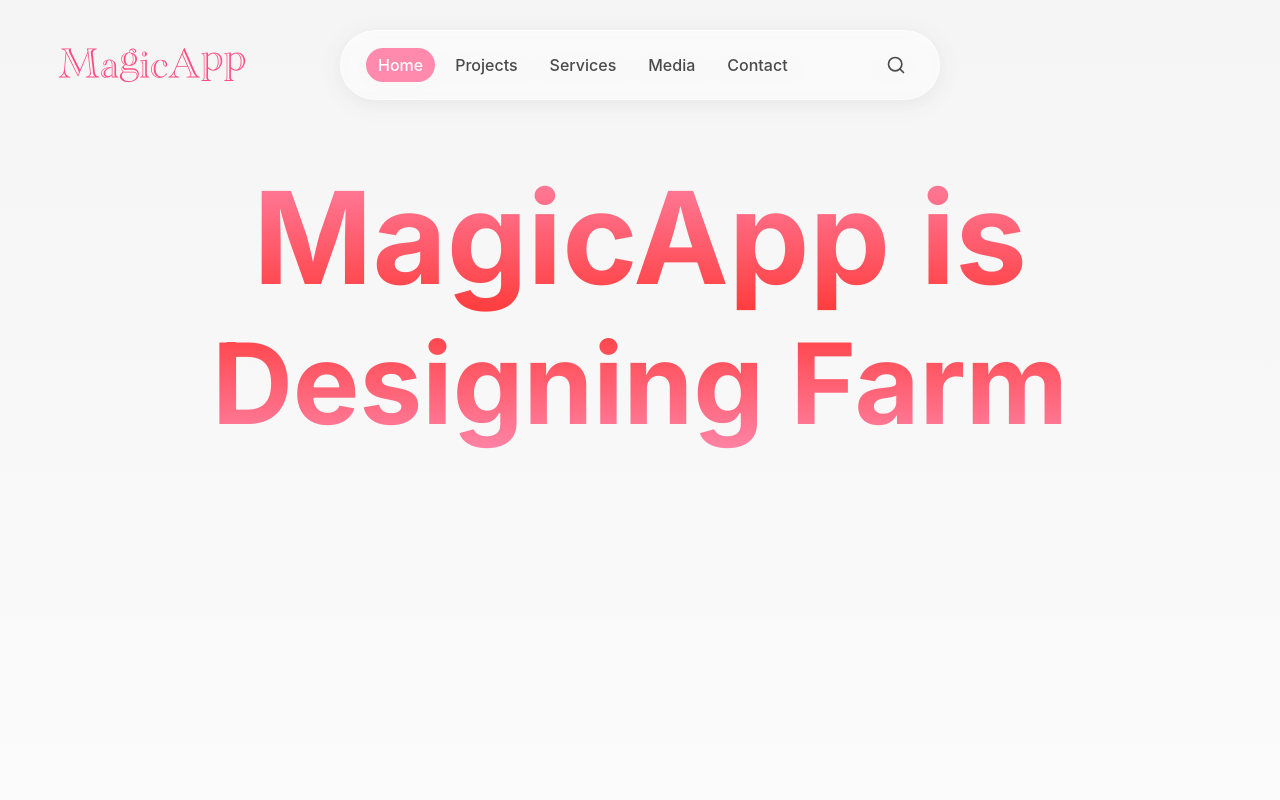
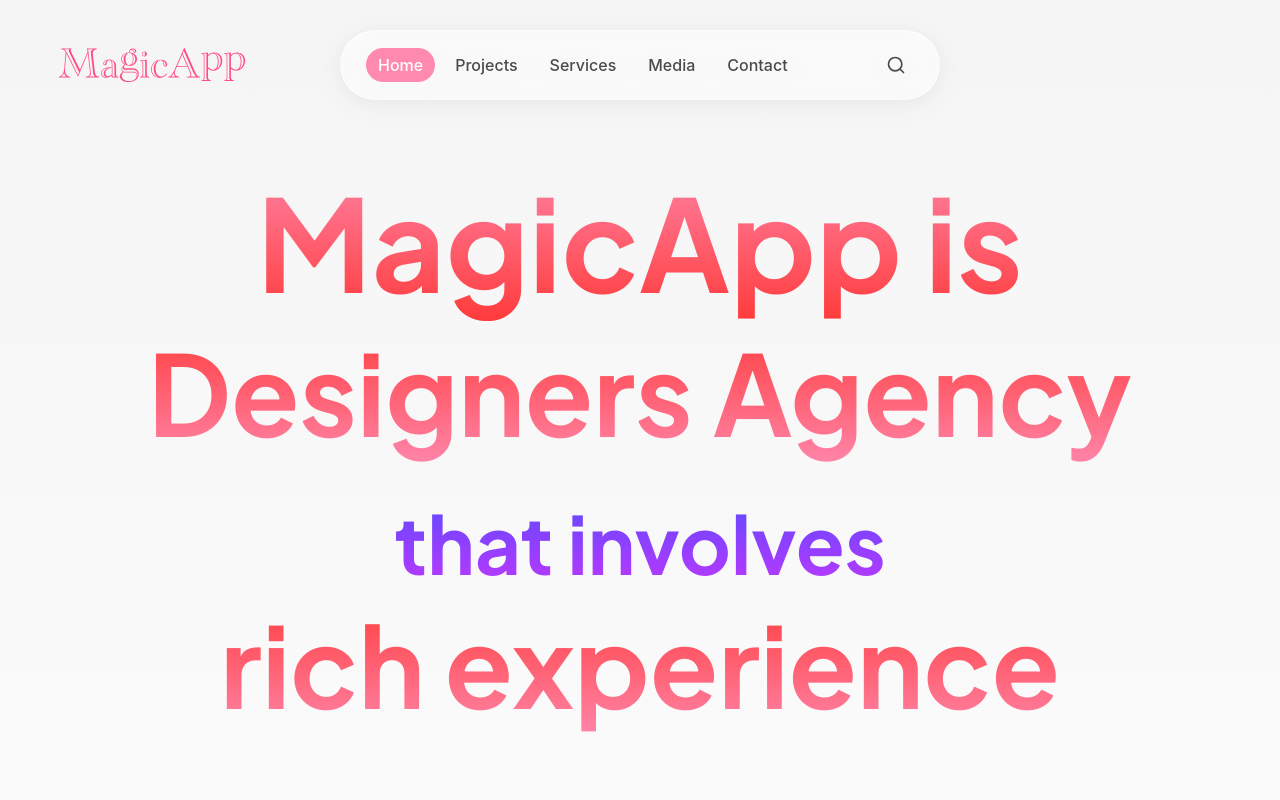
Before and after one commit to shotastage/shotastage.GitHub, a Next.js app: page / in a window 1280 px wide. Shown: the top 800 px of the page. Built offline with nearby package versions, Linux system fonts and the light colour scheme.

Commit message:
style: Update jumbotron styles and add new typography for homepage

```diff
--- a/src/app/page.module.scss
+++ b/src/app/page.module.scss
@@ -1,4 +1,5 @@
 @use "../styles/mixins";
+@import url('https://fonts.googleapis.com/css2?family=Plus+Jakarta+Sans:ital,wght@0,200..800;1,200..800&display=swap');
 
 .main {
   display: flex;
@@ -55,6 +56,11 @@
   border-radius: 15px;
   width: 100%;
   height: auto;
+  font-family: "Plus Jakarta Sans", sans-serif;
+  font-optical-sizing: auto;
+  font-weight: bold;
+  font-style: normal;
+  vertical-align: middle;
 
   .boldTypo {
     font-size: 10rem;
@@ -80,6 +86,19 @@
     text-fill-color: transparent;
   }
 
+  .sentence1 {
+    font-size: 5rem;
+    font-weight: bold;
+    background: -webkit-linear-gradient(#3b4fff, #c037ff);
+    -webkit-background-clip: text;
+    -webkit-text-fill-color: transparent;
+    background: linear-gradient(#3b4fff, #c037ff);
+    background-clip: text;
+    -webkit-text-fill-color: transparent;
+    text-fill-color: transparent;
+    padding-top: 30px;
+  }
+
   @media screen and (max-width: 1350px) {
     .boldTypo { font-size: 8rem; }
     .boldTypoBottom { font-size: 7rem; }
--- a/src/app/page.tsx
+++ b/src/app/page.tsx
@@ -11,7 +11,9 @@ export default function Home() {
         <div className={styles.row}>
           <div className={styles.jumbotron}>
             <span className={styles.boldTypo}>MagicApp is</span>
-            <span className={styles.boldTypoBottom}>Designing Farm</span>
+            <span className={styles.boldTypoBottom}>Designers Agency</span>
+            <span className={styles.sentence1}>that involves</span>
+            <span className={styles.boldTypoBottom}>rich experience</span>
           </div>
         </div>
         <div className={styles.row}></div>
```
